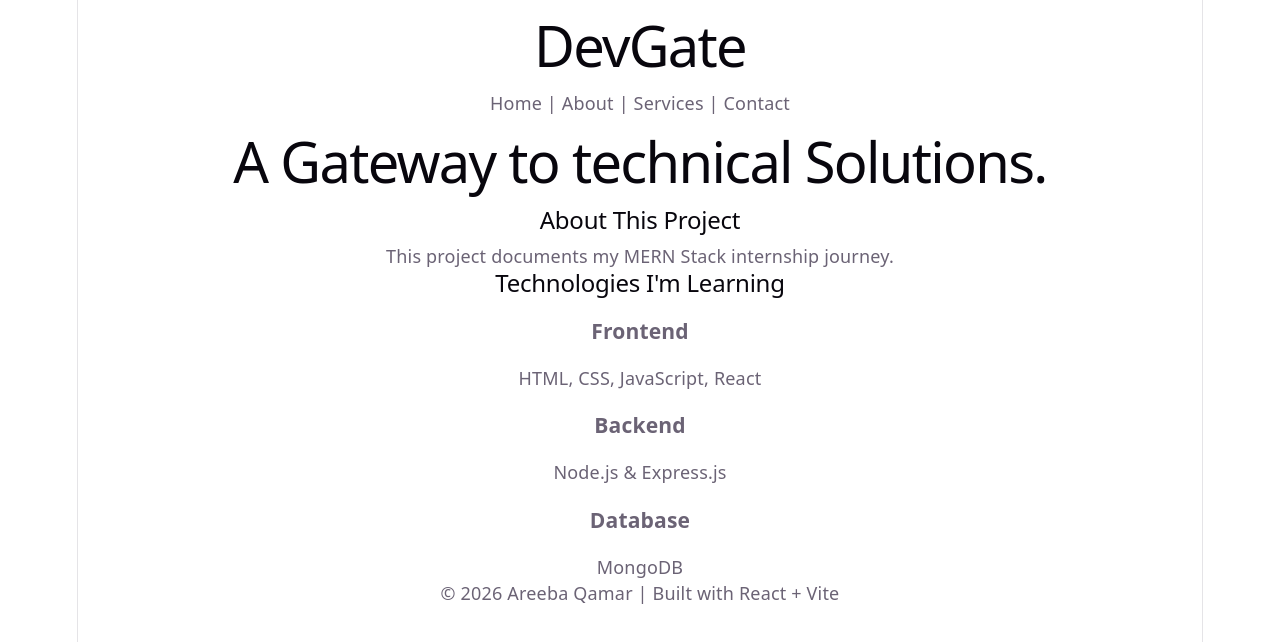
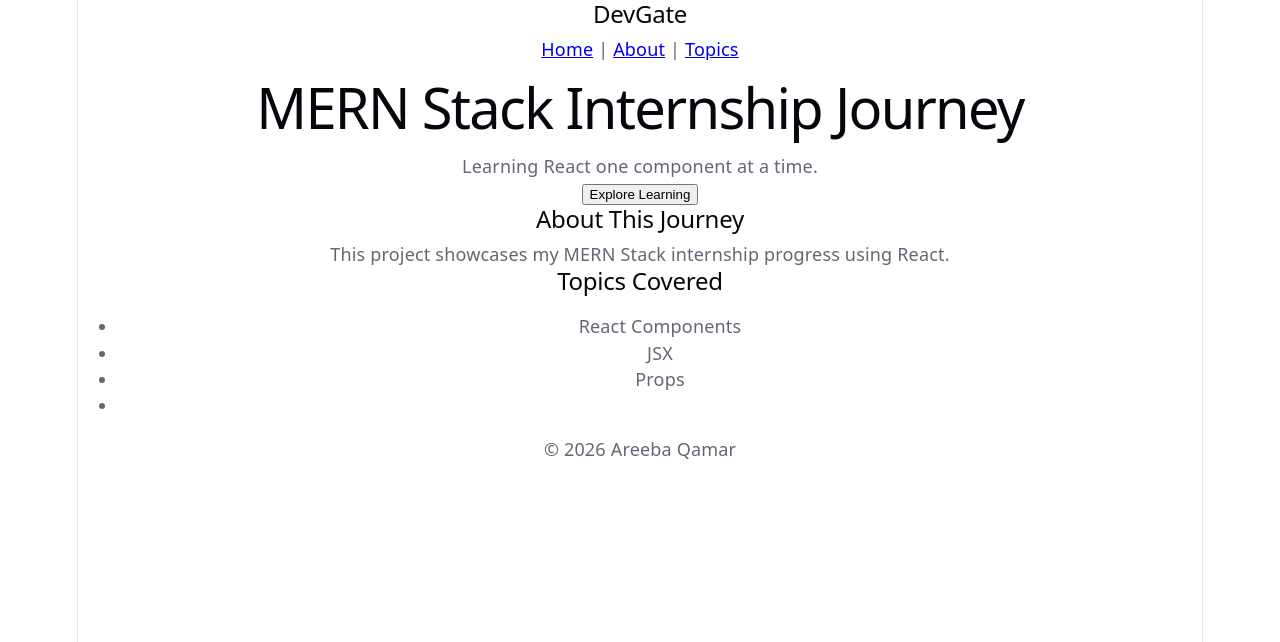
Before and after one commit to areeba-qamar/internship-mern-fullstack, a React (Vite) app in the folder week-3/react-practice/: page / in a window 1280 px wide. Shown: the top 642 px of the page. Built offline with nearby package versions, Linux system fonts and the light colour scheme.

Commit message:
feat(react): implement component props and parent-child data flow

```diff
--- a/week-3/react-practice/src/App.jsx
+++ b/week-3/react-practice/src/App.jsx
@@ -10,18 +10,36 @@ function App() {
     <>
 
     <>
-   <header>
-      <Header />
-   </header>
+   <Header
+        logo="DevGate"
+        nav1="Home"
+        nav2="About"
+        nav3="Topics"
+      />
 
    <main>
-      <Hero />
-      <About />
-      <Services />
+       <Hero
+        title="MERN Stack Internship Journey"
+        subtitle="Learning React one component at a time."
+        buttonText="Explore Learning"
+      />
+      <About
+        heading="About This Journey"
+        description="This project showcases my MERN Stack internship progress using React."
+      />
+      <Services
+        title="Topics Covered"
+        service1="React Components"
+        service2="JSX"
+        service3="Props"
+      />
    </main>
 
    <footer>
-      <Footer />
+      <Footer
+        author="Areeba Qamar"
+        year={2026}
+      />
    </footer>
 </>
 
--- a/week-3/react-practice/src/components/About.jsx
+++ b/week-3/react-practice/src/components/About.jsx
@@ -1,11 +1,11 @@
-function About() {
+function About(props) {
   return (
-    <section className="about">
-      <h2>About This Project</h2>
+    <section>
+      <h2>{props.heading}</h2>
+
 
       <p>
-        This project documents my MERN Stack internship
-        journey.
+        {props.description}
       </p>
     </section>
   );
--- a/week-3/react-practice/src/components/Footer.jsx
+++ b/week-3/react-practice/src/components/Footer.jsx
@@ -1,6 +1,8 @@
-function Footer() {
+function Footer(props) {
   return (
-    <p>© 2026 Areeba Qamar | Built with React + Vite</p>
+    <footer>
+      <p>© {props.year} {props.author} </p>
+    </footer>
   );
 }
 export default Footer;
--- a/week-3/react-practice/src/components/Header.jsx
+++ b/week-3/react-practice/src/components/Header.jsx
@@ -1,11 +1,13 @@
-function Header() {
+function Header(props) {
   return (
-    <>
-      <h1>DevGate</h1>
+    <header>
+      <h2>{props.logo}</h2>
       <nav>
-        Home | About | Services | Contact
+        <a href="#">{props.nav1}</a> |{" "}
+        <a href="#">{props.nav2}</a> |{" "}
+        <a href="#">{props.nav3}</a>
       </nav>
-    </>
+    </header>
   );
 }
 export default Header;
--- a/week-3/react-practice/src/components/Hero.jsx
+++ b/week-3/react-practice/src/components/Hero.jsx
@@ -1,5 +1,10 @@
-function Hero() {
-  return <h1>A Gateway to technical Solutions.</h1>;
+function Hero(props) {
+  return( <section>
+    <h1>{props.title}</h1>
+    <p>{props.subtitle}</p>
+    <button>{props.buttonText}</button>
+    </section>
+    );
 }
 
 export default Hero;
--- a/week-3/react-practice/src/components/Services.jsx
+++ b/week-3/react-practice/src/components/Services.jsx
@@ -1,26 +1,16 @@
-function Services() {
+function Services(props) {
   return (
-    <section className="services">
-      <h2>Technologies I'm Learning</h2>
+    <section>
+      <h2>{props.title}</h2>
 
-      <div className="service-container">
+      <ul>
+        <li>{props.service1}</li>
+        <li>{props.service2}</li>
+        <li>{props.service3}</li>
+        <li>{props.service4}</li>
+      </ul>
 
-        <div className="service-card">
-          <h3>Frontend</h3>
-          <p>HTML, CSS, JavaScript, React</p>
-        </div>
 
-        <div className="service-card">
-          <h3>Backend</h3>
-          <p>Node.js & Express.js</p>
-        </div>
-
-        <div className="service-card">
-          <h3>Database</h3>
-          <p>MongoDB</p>
-        </div>
-
-      </div>
     </section>
   );
 }
```
Also changed, not shown: week-3/react-practice/src/main.jsx (line endings or trailing spaces).
